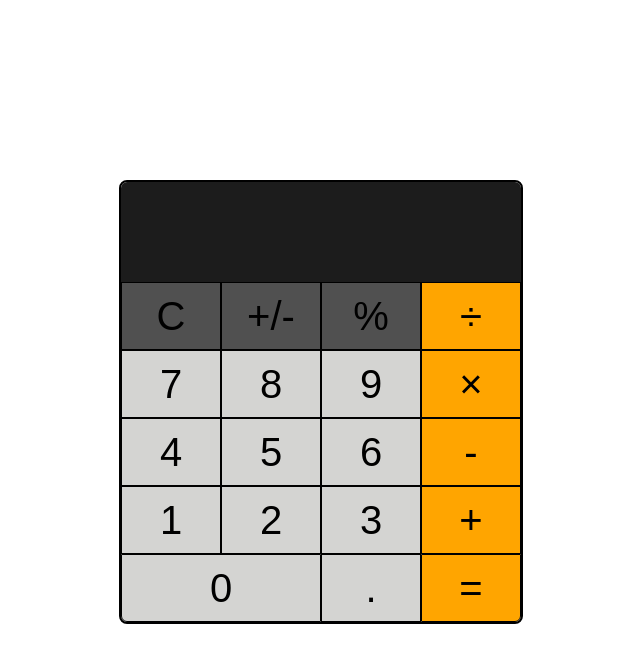
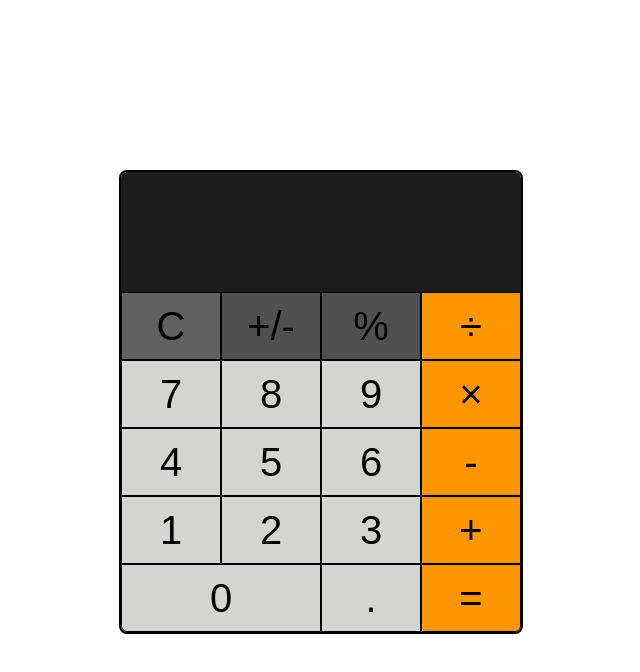
Before and after one commit to Ka0gaMi/calculator, a plain HTML site: page index.html in a window 1280 px wide. In both pictures the pointer is over the button 490 px from the left and 316 px from the top of the page. Shown: the whole page, without its empty margins (319-959 px from the left). Drawn offline with Linux system fonts and the light colour scheme.

Commit message:
Added hover effects

```diff
--- a/styles.css
+++ b/styles.css
@@ -9,7 +9,7 @@ body {
     top: 50%;
     left: 50%;
     transform: translate(-50%, -50%);
-    height: 440px;
+    height: 460px;
 }
 .calculator {
     display: flex;
@@ -25,7 +25,7 @@ body {
 
 .screen {
     width: 100%;
-    height: 100px;
+    height: 120px;
     background-color: #1c1c1c;
     border-radius: 6px 6px 0 0;
 }
@@ -37,6 +37,10 @@ body {
    border-radius: 0;
    background-color: #D4D4D2;
    border: 0.1px solid black
+}
+
+.btn:hover {
+    background-color: rgba(212, 212, 210, 0.7);
 }
 
 .btn.zero {
@@ -52,10 +56,18 @@ body {
 }
 
 .orange {
-    background-color: orange;
+    background-color: #FF9500;
     box-shadow: none;
+}
+
+.btn.orange:hover {
+    background-color: rgba(255, 149, 0, 0.8);
 }
 
 .darkgray {
     background-color: #505050;
 }
+
+.btn.darkgray:hover {
+    background-color: rgba(80, 80, 80, 0.9);
+}
```
